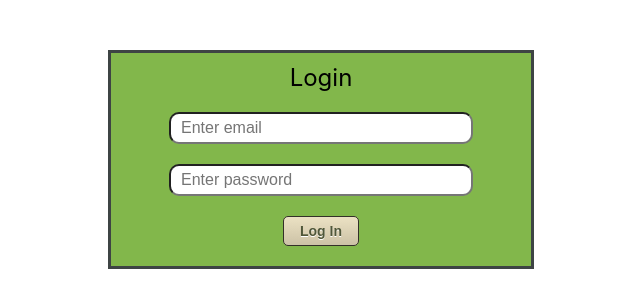
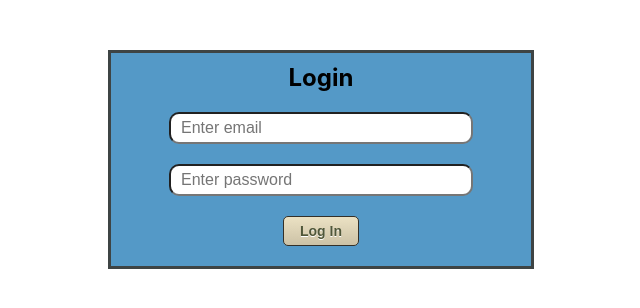
Before and after one commit to mathycoder/stock-portfolio, a React (Create React App) app in the folder client/: page / in a window 1280 px wide. Shown: the top 308 px of the page, without its empty margins (319-959 px from the left). Built offline with nearby package versions, Linux system fonts and the light colour scheme; no server answers.

Commit message:
CSS styling for login and signup boxes

```diff
--- a/client/src/components/sessions/Login.js
+++ b/client/src/components/sessions/Login.js
@@ -18,7 +18,7 @@ const Login = ({ login, history }) => {
     <div className="signup-wrapper">
       <div className="signup-form">
         <div className="flexseats-title">
-          Login
+          <strong>Login</strong>
         </div>
         <input
           type="text"
--- a/client/src/components/users/signup.css
+++ b/client/src/components/users/signup.css
@@ -6,7 +6,9 @@
 }
 
 .signup-form {
-  background-color: #82b74b;
+  background-color: #5499C7;
+  /* background-color: #2980B9; */
+  /* background-color: #3498DB; */
   max-width: 400px;
   width: 90%;
   display: flex;
```
